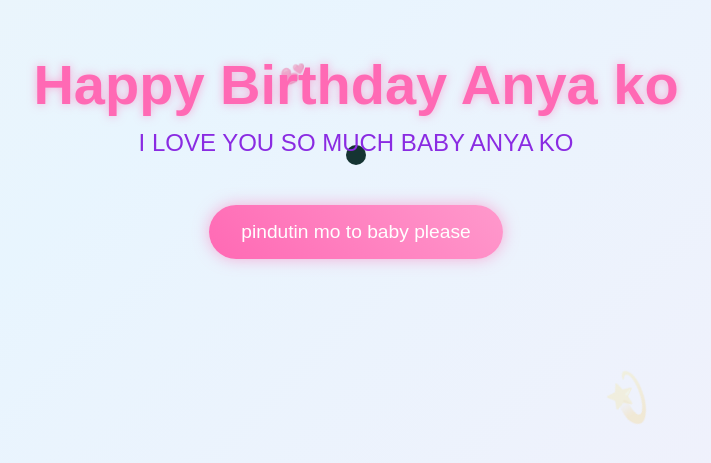
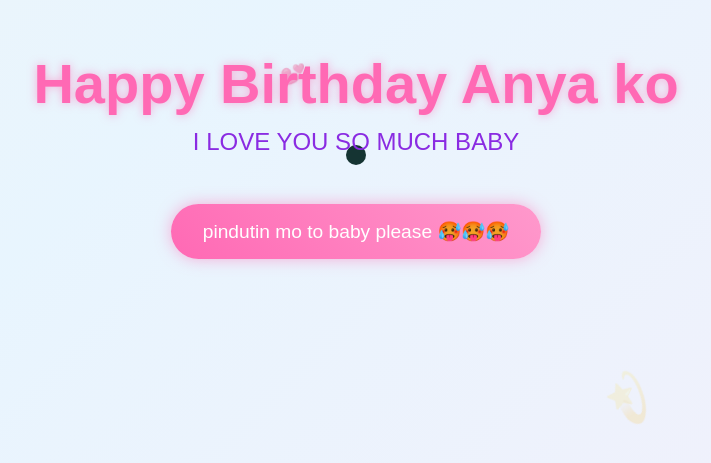
Before and after one commit to jmtopacio/happy-birthday-gf, a plain HTML site: page index.html in a window 1280 px wide. Shown: the part 245-708 px from the top of the page, without its empty margins (284-995 px from the left). Drawn offline with nearby package versions, Linux system fonts and the light colour scheme.

Commit message:
Update portfolio scripts and theme fixes

```diff
--- a/index.html
+++ b/index.html
@@ -13,7 +13,7 @@
     <div class="container">
         <h1>Happy Birthday Anya ko</h1>
         <div class="greeting"></div>
-        <button class="cta-button"> pindutin mo to baby please </button>
+        <button class="cta-button"> pindutin mo to baby please 🥵🥵🥵 </button>
     </div>
 
     <script src="script.js">
--- a/script.js
+++ b/script.js
@@ -6,7 +6,7 @@ document.addEventListener('mousemove', (e) => {
 });
 
 // Typing effect for greeting
-const greetingText = "I LOVE YOU SO MUCH BABY ANYA KO ";
+const greetingText = "I LOVE YOU SO MUCH BABY ";
 const greetingElement = document.querySelector('.greeting');
 let charIndex = 0;
 
```
Also changed, not shown: cause.html (+1 -1 lines).
